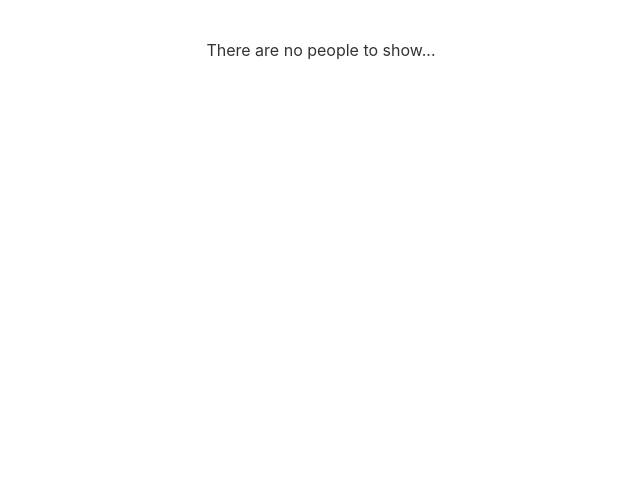
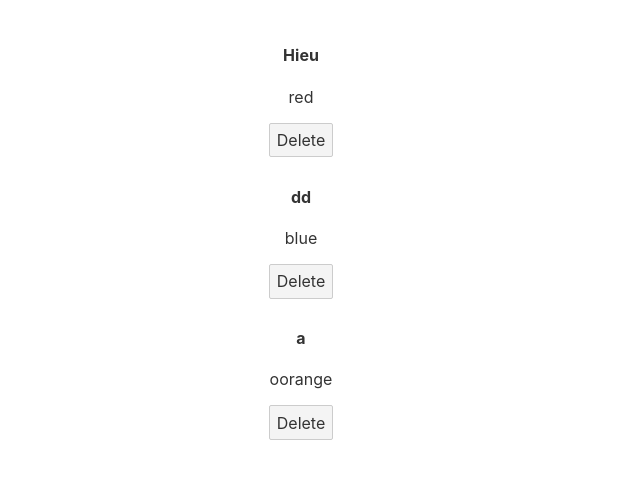
Before and after one commit to HieuKma/Svelte-basic, a Svelte app: page / in a window 1280 px wide. Shown: the top 478 px of the page, without its empty margins (339-979 px from the left). Built offline with nearby package versions, Linux system fonts and the light colour scheme.

Commit message:
add: inline event handlers

```diff
--- a/src/App.svelte
+++ b/src/App.svelte
@@ -1,22 +1,23 @@
 <script>
 	let people = [
-		// { id: 1, name: 'Hieu', color: 'red', age: 22 },
-		// { id: 2, name: 'Ha', color: 'blue', age: 19 },
-		// { id: 3, name: 'My', color: 'oorange', age: 5 },
+		{ id: 1, name: 'Hieu', color: 'red', age: 22 },
+		{ id: 2, name: 'dd', color: 'blue', age: 19 },
+		{ id: 3, name: 'a', color: 'oorange', age: 5 },
 	]
+
+	let handleClick = (id) => {
+		people = people.filter(item => item.id !== id)
+	}
 </script>
 
 <main>
-	<ul>
-		{#each people as item  (item.id)}
-			<li>
-				<h4>{item.name}</h4>
-				<p>{item.color}</p>
-			</li>
-		{:else}
-			<p>There are no people to show...</p>
-		{/each}
-	</ul>
+	{#each people as person (person.id)}
+		<h4>{person.name}</h4>
+		<p>{person.color}</p>
+		<button on:click={handleClick(person.id)}>Delete</button>
+	{:else}
+		<p>There are no people to show...</p>
+	{/each}
 </main>
 
 <style>
```
